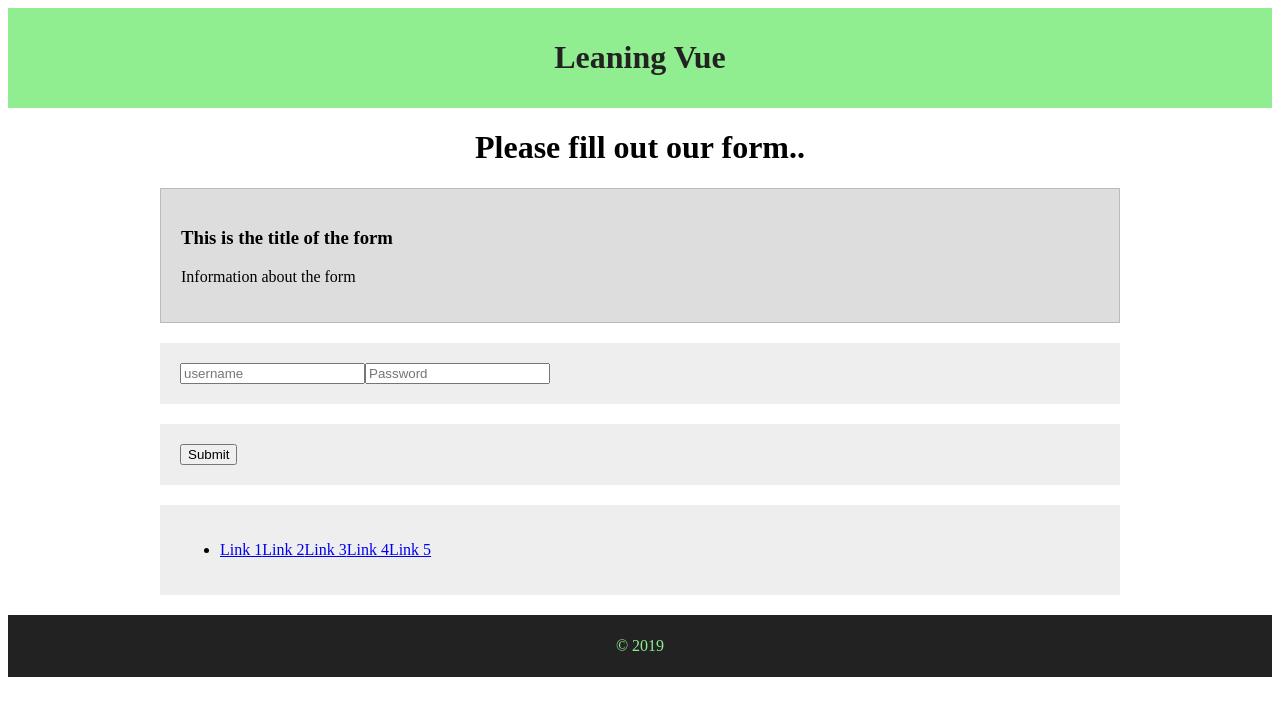
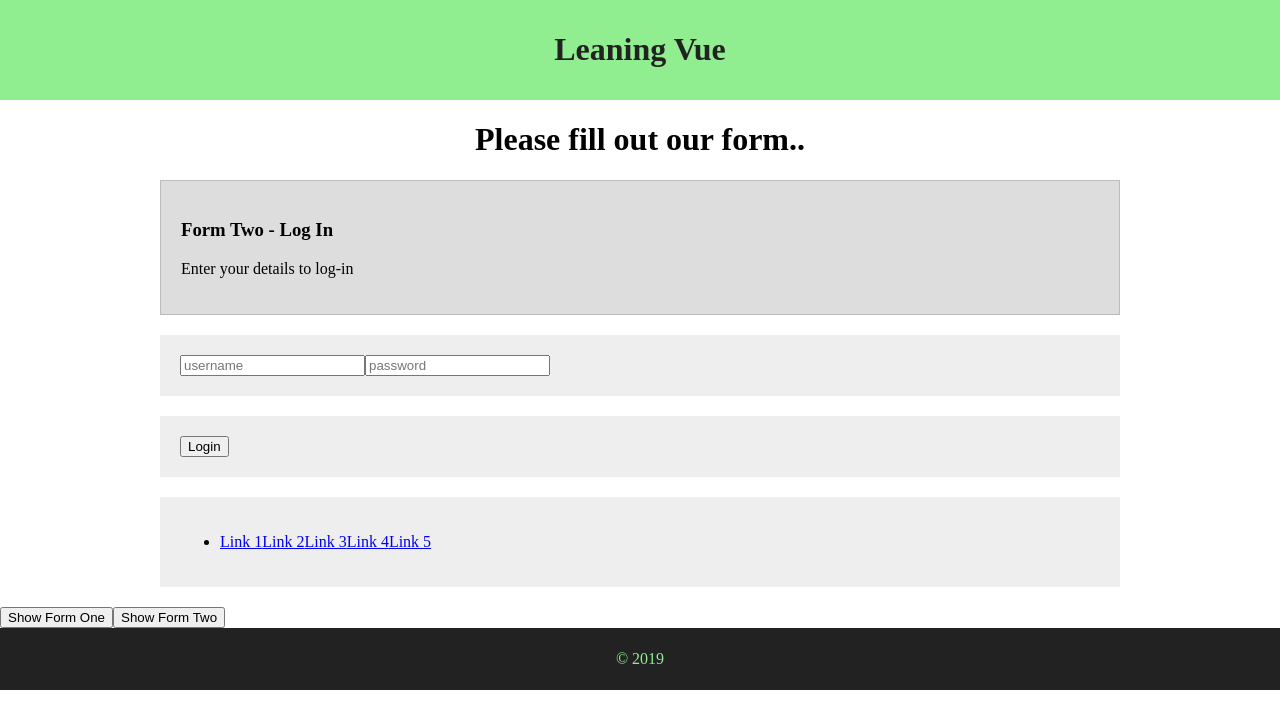
Before and after one commit to gitonga123/vue-js-level-up, a Vue app: page / in a window 1280 px wide. Shown: the top 728 px of the page. Built offline with nearby package versions, Linux system fonts and the light colour scheme.

Commit message:
Vue - Dynamic components

```diff
--- a/src/App.vue
+++ b/src/App.vue
@@ -1,20 +1,17 @@
 <template>
     <div id="app">
-        <app-header v-bind:title="title" v-on:changeTitle="updateTitle($event)"></app-header>
+        <app-header
+            v-bind:title="title"
+            v-on:changeTitle="updateTitle($event)"
+        ></app-header>
         <!-- <app-daniels v-bind:daniels="daniels"></app-daniels> -->
-        <form-helper>
-            <div slot="form-header">
-                <h3>This is the title of the form</h3>
-                <p>Information about the form</p>
-            </div>
-            <div slot="form-fields">
-                <input type="text" name="user_name" placeholder="username" required>
-                <input type="password" name="password" placeholder="Password" required>
-            </div>
-            <div slot="form-controls">
-                <input type="button" value="Submit" @click="submitForm">
-            </div>
-        </form-helper>
+        <keep-alive>
+            <component v-bind:is="component"></component>
+        </keep-alive>
+        <button v-on:click="component = 'form-one'">Show Form One</button>
+        <button v-on:click="component = 'form-two'">Show Form Two</button>
+        <!-- <form-one></form-one> -->
+        <!-- <form-two></form-two> -->
         <app-footer v-bind:title_footer="title"></app-footer>
     </div>
 </template>
@@ -23,7 +20,8 @@
 import Header from "./components/Header";
 import Footer from "./components/Footer";
 //import Daniels from "./components/Dan";
-import formHelper from './components/formHelper'
+import formOne from "./components/formOne";
+import formTwo from "./components/formTwo";
 
 export default {
     name: "app",
@@ -31,31 +29,42 @@ export default {
         "app-header": Header,
         "app-footer": Footer,
         //"app-daniels": Daniels,
-        "form-helper": formHelper
+        "form-one": formOne,
+        "form-two": formTwo,
     },
     data() {
         return {
             daniels: [
-                { name: "Elias Gitonga", relationship: "Grandfather", show: false },
-                { name: "Caroline Kanana", relationship: "Grandmother", show: false },
-                { name: "Daniel Mutwiri", relationship: "Father", show:false },
-                { name: "Ann Mutwiri", relationship: "Mother", show: false},
+                {
+                    name: "Elias Gitonga",
+                    relationship: "Grandfather",
+                    show: false,
+                },
+                {
+                    name: "Caroline Kanana",
+                    relationship: "Grandmother",
+                    show: false,
+                },
+                { name: "Daniel Mutwiri", relationship: "Father", show: false },
+                { name: "Ann Mutwiri", relationship: "Mother", show: false },
                 { name: "Bryan Muriiki", relationship: "Uncle", show: false },
                 { name: "JoyWendy Gitonga", relationship: "Aunt", show: false },
-                { name: "Stephanie Mutwiri", relationship: "daughter", show: false }
+                {
+                    name: "Stephanie Mutwiri",
+                    relationship: "daughter",
+                    show: false,
+                },
             ],
             title: "Leaning Vue",
-            formHelper: "This is the form helper details"
-        }
+            formHelper: "This is the form helper details",
+            component: "form-two"
+        };
     },
     methods: {
         updateTitle: function(updatedTitle) {
             this.title = updatedTitle;
         },
-        submitForm: function() {
-            alert('Form submitted');
-        }
-    }
+    },
 };
 </script>
 
@@ -63,8 +72,8 @@ export default {
 h1 {
     color: purple;
 }
-body{
+body {
     margin: 0;
-    font-family: 'Nunito SemiBold';
+    font-family: "Nunito SemiBold";
 }
 </style>
--- /dev/null
+++ b/src/components/formOne.vue
@@ -0,0 +1,44 @@
+<template>
+    <div>
+        <form-helper>
+            <div slot="form-header">
+                <h3>Form One - Contact Us</h3>
+                <p>Fill in this form to contact us</p>
+            </div>
+            <div slot="form-fields">
+                <input type="text" placeholder="name" required />
+                <label>Your Message:</label>
+                <textarea></textarea>
+            </div>
+            <div slot="form-controls">
+                <button v-on:click="handleSubmit">Send</button>
+            </div>
+        </form-helper>
+    </div>
+</template>
+
+<script>
+// Imports
+import formHelper from './formHelper.vue'
+export default {
+    components: {
+        'form-helper': formHelper
+    },
+    data () {
+        return {
+        }
+    },
+    methods: {
+        handleSubmit: function(){
+            alert('thanks for submitting form one & contacting us');
+        }
+    }
+}
+</script>
+
+<style>
+body{
+    margin: 0;
+    font-family: 'Nunito SemiBold';
+}
+</style>
--- /dev/null
+++ b/src/components/formTwo.vue
@@ -0,0 +1,43 @@
+<template>
+    <div>
+        <form-helper>
+            <div slot="form-header">
+                <h3>Form Two - Log In</h3>
+                <p>Enter your details to log-in</p>
+            </div>
+            <div slot="form-fields">
+                <input type="text" placeholder="username" required />
+                <input type="password" placeholder="password" required />
+            </div>
+            <div slot="form-controls">
+                <button v-on:click="handleSubmit">Login</button>
+            </div>
+        </form-helper>
+    </div>
+</template>
+
+<script>
+// Imports
+import formHelper from './formHelper.vue'
+export default {
+    components: {
+        'form-helper': formHelper
+    },
+    data () {
+        return {
+        }
+    },
+    methods: {
+        handleSubmit: function(){
+            alert('thanks for logging in (form two)');
+        }
+    }
+}
+</script>
+
+<style>
+body{
+    margin: 0;
+    font-family: 'Nunito SemiBold';
+}
+</style>
```
